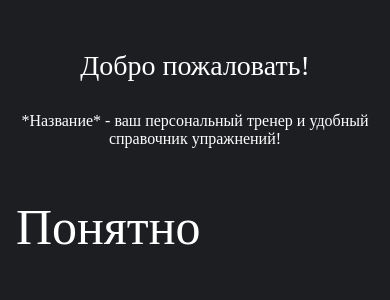
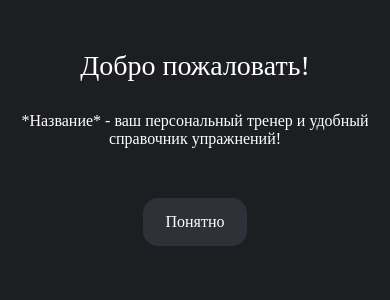
Before and after one commit to HuziMuzi/SportApp, a React Native app: screen / in a window 390 px wide. Shown: the top 300 px of the page. Built offline with nearby package versions, Linux system fonts and the light colour scheme.

Commit message:
feat: agree button

```diff
--- a/src/screens/Greeting.tsx
+++ b/src/screens/Greeting.tsx
@@ -1,13 +1,14 @@
 import React from 'react';
-import {TouchableOpacity, View} from 'react-native';
+import {StyleSheet, TouchableOpacity, View} from 'react-native';
 import {useTypedNavigation} from 'src/shared/lib/hooks/useTypeNavigation.ts';
 import {Text} from 'src/ui/Text.tsx';
 import {SafeAreaView} from 'src/components/SaveAreaView';
-import {useTheme} from 'src/theme/hooks.ts';
+import {useThematicStyles} from 'src/theme/hooks.ts';
+import {Color} from 'src/theme/types.ts';
 
 export const GreetingScreen = () => {
   const {navigate} = useTypedNavigation();
-  const {colors} = useTheme();
+  const {styles, colors} = useThematicStyles(rawStyles);
 
   return (
     <SafeAreaView bottom_color={colors.bg1} style={{paddingHorizontal: 16, gap: 50}}>
@@ -19,9 +20,20 @@ export const GreetingScreen = () => {
           *Название* - ваш персональный тренер и удобный справочник упражнений!
         </Text>
       </View>
-      <TouchableOpacity onPress={() => navigate('home')}>
-        <Text m_h1>Понятно</Text>
+      <TouchableOpacity onPress={() => navigate('home')} style={styles.agreeBtn}>
+        <Text m_p>Понятно</Text>
       </TouchableOpacity>
     </SafeAreaView>
   );
 };
+
+const rawStyles = StyleSheet.create({
+  agreeBtn: {
+    paddingHorizontal: 22,
+    paddingVertical: 15,
+    backgroundColor: Color.strong_gray,
+    borderRadius: 15,
+    alignItems: 'center',
+    alignSelf: 'center',
+  },
+});
--- a/src/screens/Main.tsx
+++ b/src/screens/Main.tsx
@@ -1,10 +1,12 @@
 import React, {useEffect, useState} from 'react';
-import {Switch, Text, View} from 'react-native';
+import {Button, Switch, Text, View} from 'react-native';
 import {useTheme} from 'src/theme/hooks.ts';
+import {useTypedNavigation} from "src/shared/lib/hooks/useTypeNavigation.ts";
 
 export const MainScreen = () => {
   const {onChangeLightTheme, onChangeDarkTheme, colors} = useTheme();
   const [isSwitch, setIsSwitch] = useState(false);
+  const {navigate} = useTypedNavigation()
 
   return (
     <View
@@ -14,13 +16,7 @@ export const MainScreen = () => {
         justifyContent: 'center',
         gap: 10,
       }}>
-      <Text>Change Color</Text>
-      <Switch
-        value={isSwitch}
-        onChange={() => {
-          setIsSwitch(!isSwitch);
-        }}
-      />
+      <Button title={'go back'} onPress={() => navigate('greeting')}/>
     </View>
   );
 };
```
Also changed, not shown: 1 other file (tests, documents, lock files or other folders).
